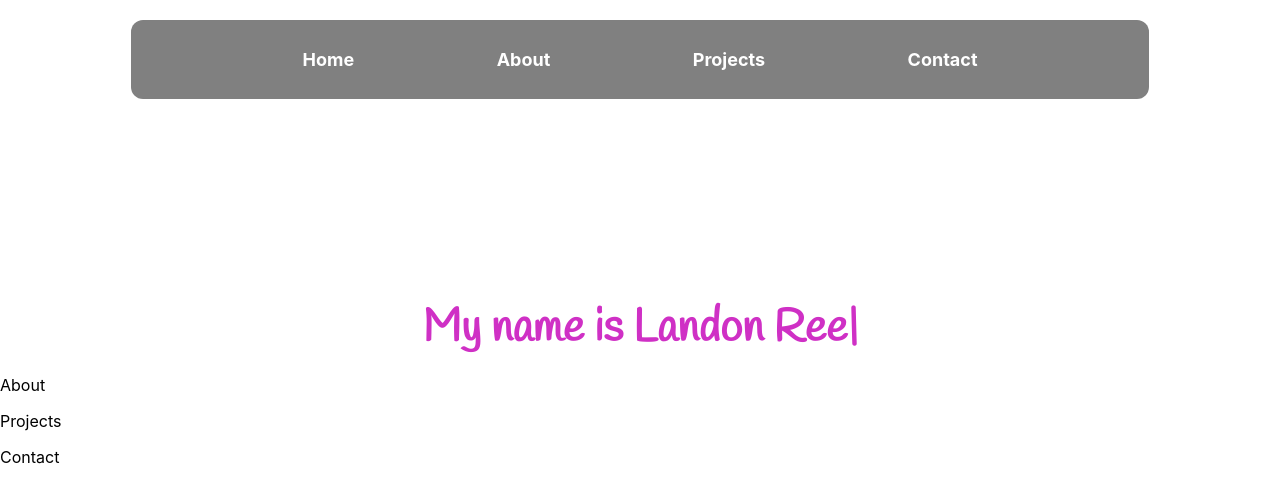
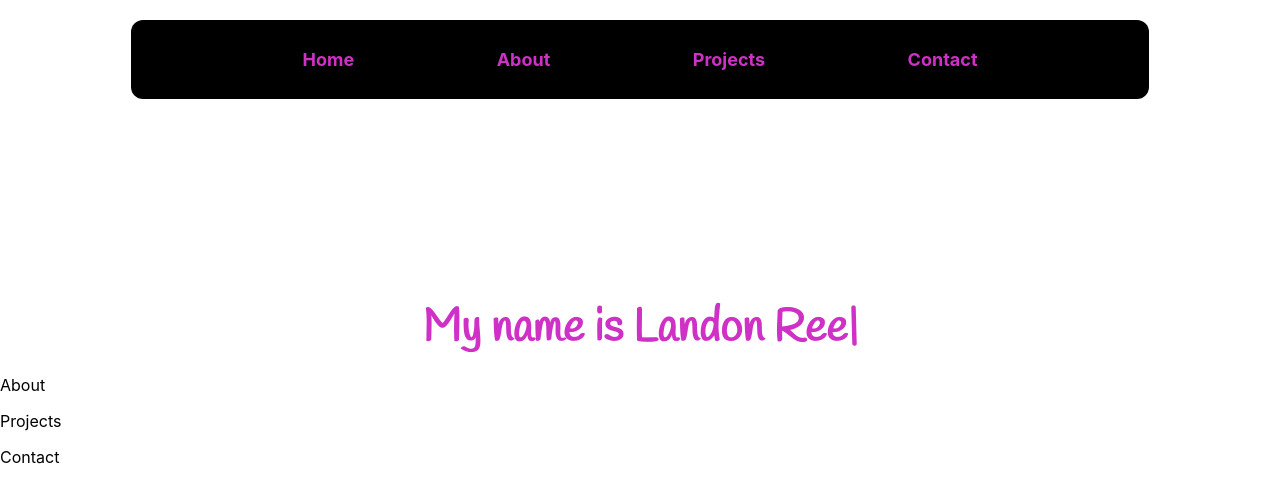
Before and after one commit to LReed03/portfolio, a React (Create React App) app: page / in a window 1280 px wide. Shown: the top 502 px of the page. Built offline with nearby package versions, Linux system fonts and the light colour scheme.

Commit message:
Changed the stylinh of header for now

```diff
--- a/src/Header.css
+++ b/src/Header.css
@@ -4,7 +4,7 @@
     margin: 20px auto;
     justify-content: space-evenly;
     padding: 29px;
-    background-color: gray;
+    background-color: rgb(0, 0, 0);
     width: 75%;
     border-radius: 12px;
     position: sticky;
@@ -12,7 +12,7 @@
 }
 
 .item a{
-    color: white;
+    color: rgb(207, 48, 197);
     text-decoration: none;
     font-size: large;
     font-weight: bold;
```
